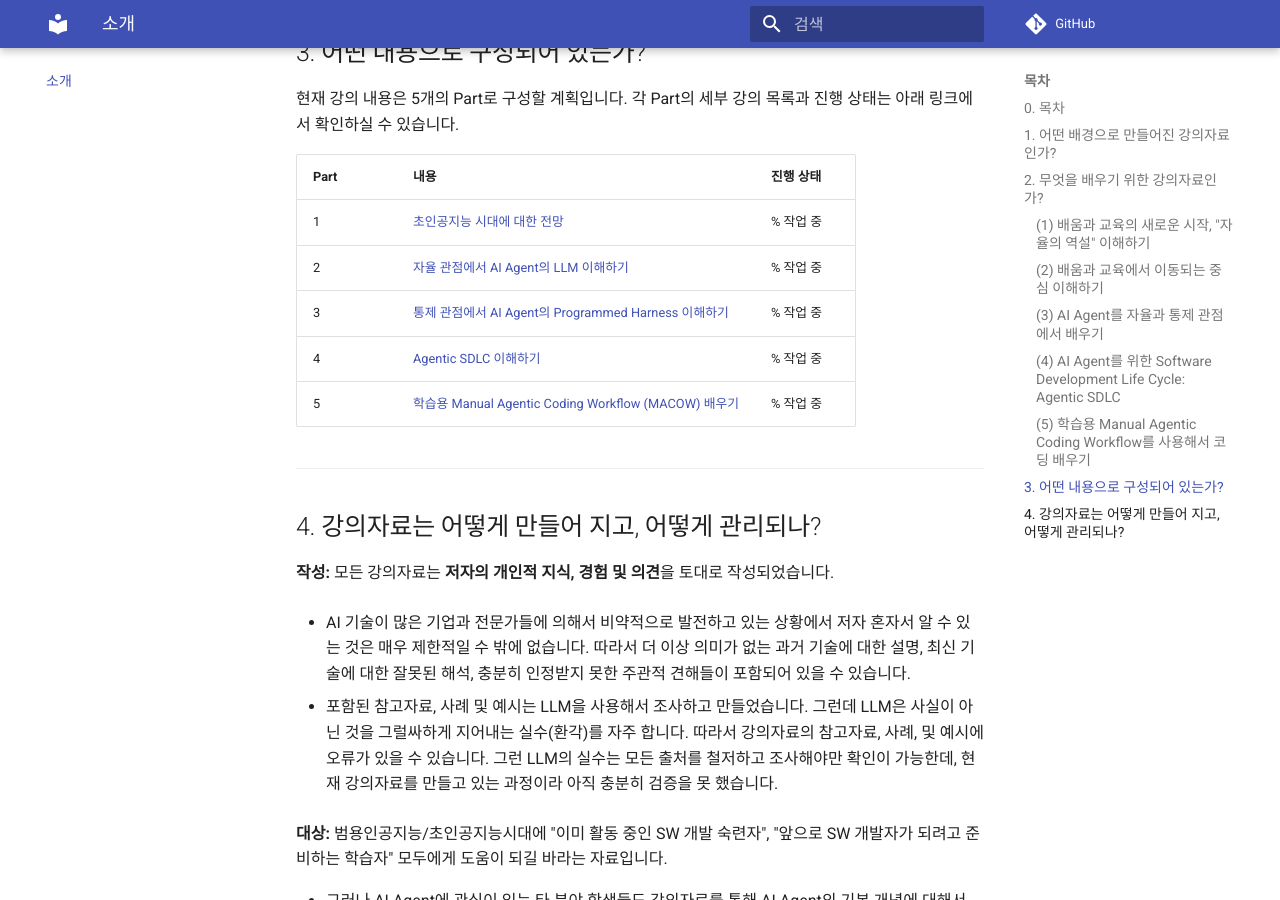
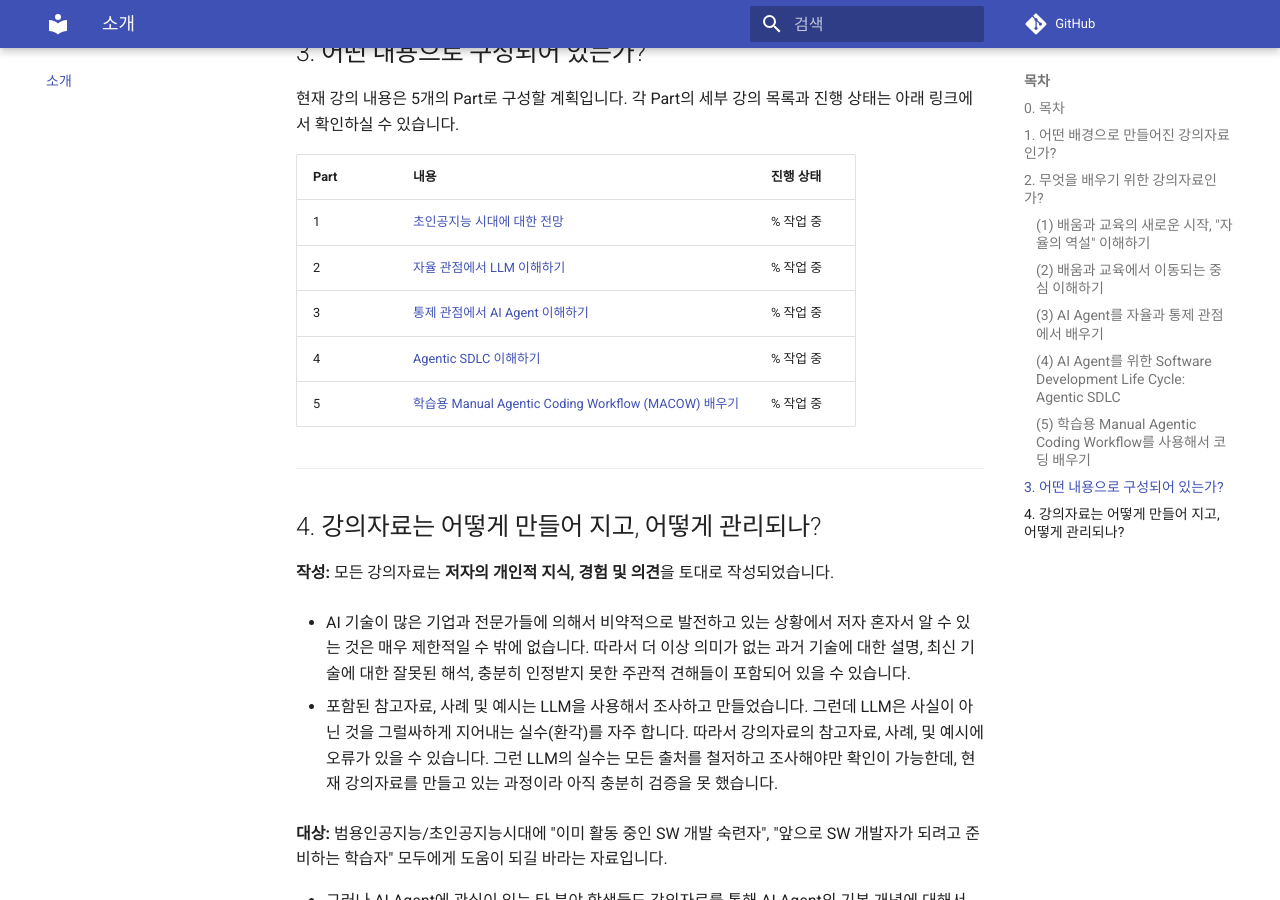
Before and after one commit to karpjoo/agentic-coding, an MkDocs documentation site: the page built from docs/README.md, in a window 1280 px wide and 900 px high, scrolled down 4726 px. Built offline with MkDocs 1.6.1 and Material for MkDocs 9.7.7, drawn with Linux system fonts in a browser that asks for light colours; comment, search, counter and statistics services are not loaded.

Commit message:
README.md

```diff
--- a/docs/README.md
+++ b/docs/README.md
@@ -144,8 +144,8 @@ MACOW에서 가장 중요한 점은 **AI Agent가 코딩을 하는 전체 과정
 | Part | 내용 | 진행 상태 |
 |---|---|---|
 | 1 | [초인공지능 시대에 대한 전망](part-1-agi-outlook/README.md) | % 작업 중 |
-| 2 | [자율 관점에서 AI Agent의 LLM 이해하기](part-2-llm-autonomy/README.md) | %  작업 중 |
-| 3 | [통제 관점에서 AI Agent의 Programmed Harness 이해하기](part-3-harness-control/README.md) | % 작업 중 |
+| 2 | [자율 관점에서 LLM 이해하기](part-2-llm-autonomy/README.md) | %  작업 중 |
+| 3 | [통제 관점에서 AI Agent 이해하기](part-3-harness-control/README.md) | % 작업 중 |
 | 4 | [Agentic SDLC 이해하기](part-4-agentic-sdlc/README.md) | % 작업 중 |
 | 5 | [학습용 Manual Agentic Coding Workflow (MACOW) 배우기](part-5-macow/README.md) | % 작업 중 |
 
```
